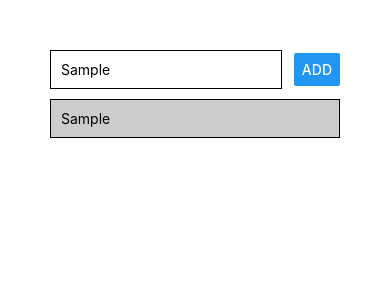
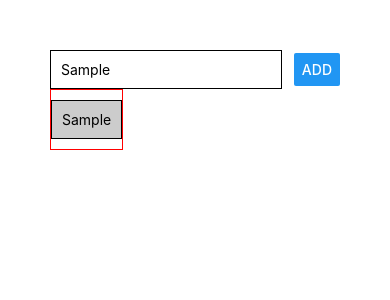
Before and after one commit to othman-19/React_Native_complete_guide, a React Native app: screen / in a window 390 px wide. Both pictures are taken after typing "Sample" into the empty fields and a click on the button "ADD". Shown: the top 300 px of the page. Built offline with nearby package versions, Linux system fonts and the light colour scheme.

Commit message:
Use TouchableNativeFeedback component

```diff
--- a/components/GoalItem.js
+++ b/components/GoalItem.js
@@ -3,17 +3,17 @@ import {
   StyleSheet,
   Text,
   View,
-  TouchableHighlight,
+  TouchableNativeFeedback,
 } from 'react-native';
 
 const GoalItem = ({ title, onDelete }) => (
-  <TouchableHighlight onPress={() => onDelete()}>
+  <TouchableNativeFeedback onPress={() => onDelete()}>
     <View style={styles.listItem}>
       <Text>
         {title}
       </Text>
     </View>
-  </TouchableHighlight>
+  </TouchableNativeFeedback>
 );
 
 const styles = StyleSheet.create({
```
